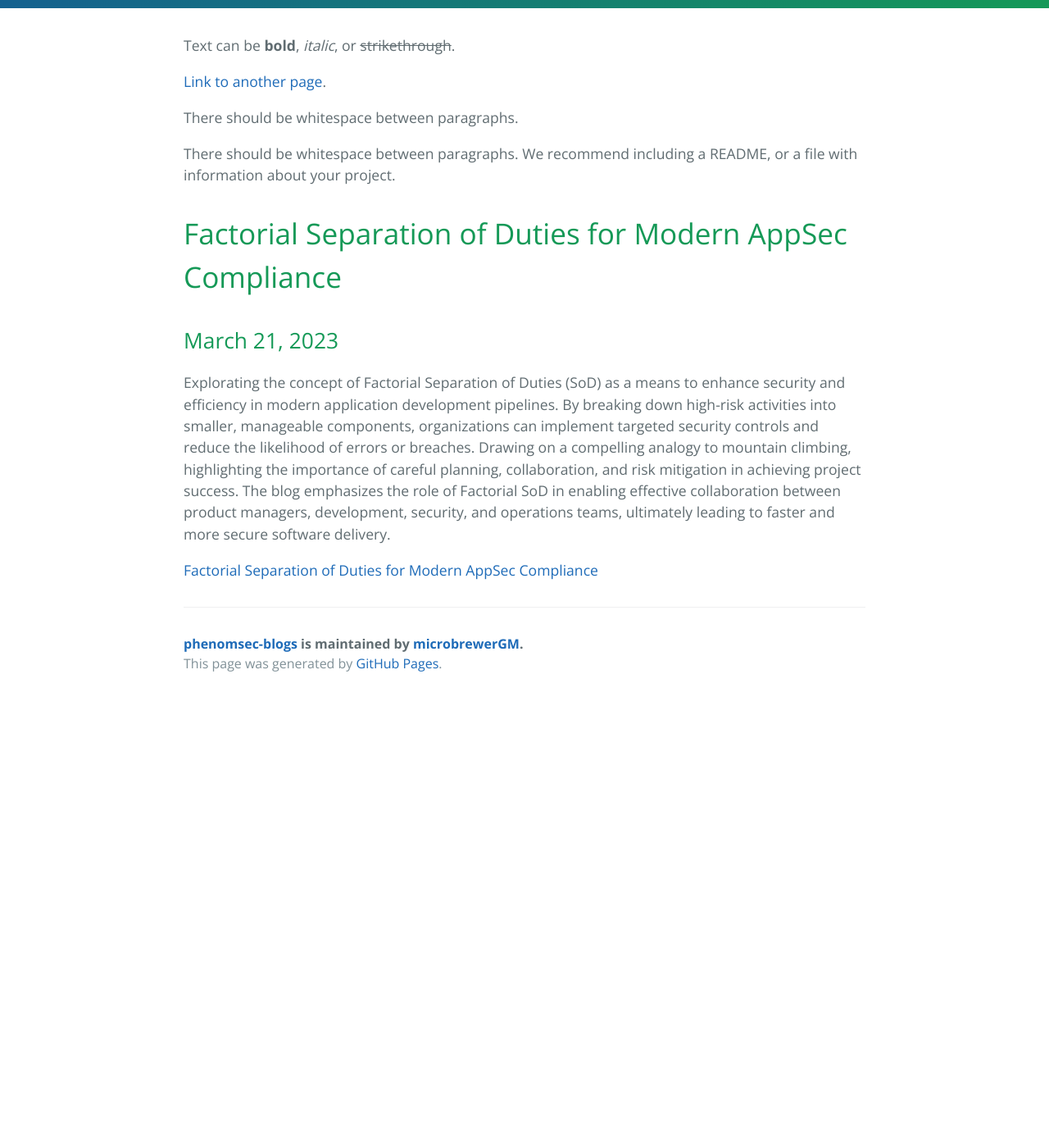
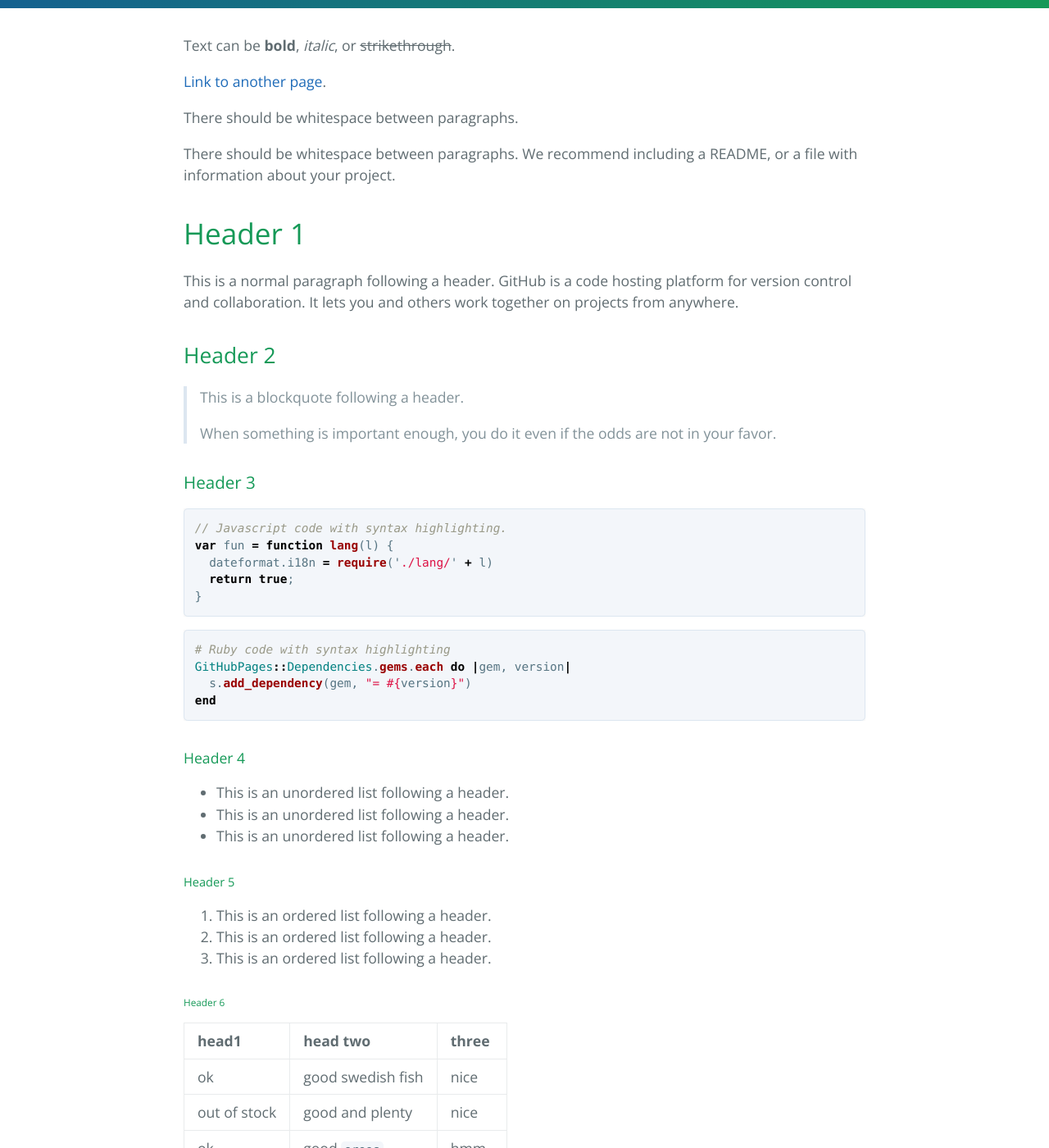
Before and after one commit to microbrewerGM/phenomsec-blogs, a Jekyll site: the page built from index.md, in a window 1280 px wide and 1400 px high, scrolled down 373 px. Shown: the whole window at 82% size. Built offline with Jekyll 4.4.1, drawn with Linux system fonts in a browser that asks for light colours; before the commit the page ends 1226 px from its top, so only the background shows below that; some of the changed text lies outside the part shown.

Commit message:
Reset to default index

````diff
--- a/index.md
+++ b/index.md
@@ -10,10 +10,114 @@ There should be whitespace between paragraphs.
 
 There should be whitespace between paragraphs. We recommend including a README, or a file with information about your project.
 
-# Factorial Separation of Duties for Modern AppSec Compliance
+# Header 1
 
-## March 21, 2023
+This is a normal paragraph following a header. GitHub is a code hosting platform for version control and collaboration. It lets you and others work together on projects from anywhere.
 
-Explorating the concept of Factorial Separation of Duties (SoD) as a means to enhance security and efficiency in modern application development pipelines. By breaking down high-risk activities into smaller, manageable components, organizations can implement targeted security controls and reduce the likelihood of errors or breaches. Drawing on a compelling analogy to mountain climbing, highlighting the importance of careful planning, collaboration, and risk mitigation in achieving project success. The blog emphasizes the role of Factorial SoD in enabling effective collaboration between product managers, development, security, and operations teams, ultimately leading to faster and more secure software delivery.
+## Header 2
 
-[Factorial Separation of Duties for Modern AppSec Compliance](./2023-03-21-factorial-separation-appsec-compliance.md)
+> This is a blockquote following a header.
+>
+> When something is important enough, you do it even if the odds are not in your favor.
+
+### Header 3
+
+```js
+// Javascript code with syntax highlighting.
+var fun = function lang(l) {
+  dateformat.i18n = require('./lang/' + l)
+  return true;
+}
+```
+
+```ruby
+# Ruby code with syntax highlighting
+GitHubPages::Dependencies.gems.each do |gem, version|
+  s.add_dependency(gem, "= #{version}")
+end
+```
+
+#### Header 4
+
+*   This is an unordered list following a header.
+*   This is an unordered list following a header.
+*   This is an unordered list following a header.
+
+##### Header 5
+
+1.  This is an ordered list following a header.
+2.  This is an ordered list following a header.
+3.  This is an ordered list following a header.
+
+###### Header 6
+
+| head1        | head two          | three |
+|:-------------|:------------------|:------|
+| ok           | good swedish fish | nice  |
+| out of stock | good and plenty   | nice  |
+| ok           | good `oreos`      | hmm   |
+| ok           | good `zoute` drop | yumm  |
+
+### There's a horizontal rule below this.
+
+* * *
+
+### Here is an unordered list:
+
+*   Item foo
+*   Item bar
+*   Item baz
+*   Item zip
+
+### And an ordered list:
+
+1.  Item one
+1.  Item two
+1.  Item three
+1.  Item four
+
+### And a nested list:
+
+- level 1 item
+  - level 2 item
+  - level 2 item
+    - level 3 item
+    - level 3 item
+- level 1 item
+  - level 2 item
+  - level 2 item
+  - level 2 item
+- level 1 item
+  - level 2 item
+  - level 2 item
+- level 1 item
+
+### Small image
+
+![Octocat](https://github.githubassets.com/images/icons/emoji/octocat.png)
+
+### Large image
+
+![Branching](https://guides.github.com/activities/hello-world/branching.png)
+
+
+### Definition lists can be used with HTML syntax.
+
+<dl>
+<dt>Name</dt>
+<dd>Godzilla</dd>
+<dt>Born</dt>
+<dd>1952</dd>
+<dt>Birthplace</dt>
+<dd>Japan</dd>
+<dt>Color</dt>
+<dd>Green</dd>
+</dl>
+
+```
+Long, single-line code blocks should not wrap. They should horizontally scroll if they are too long. This line should be long enough to demonstrate this.
+```
+
+```
+The final element.
+```
````
Also changed, not shown: index_temp.md (added, +19 -0 lines), 1 other file.
